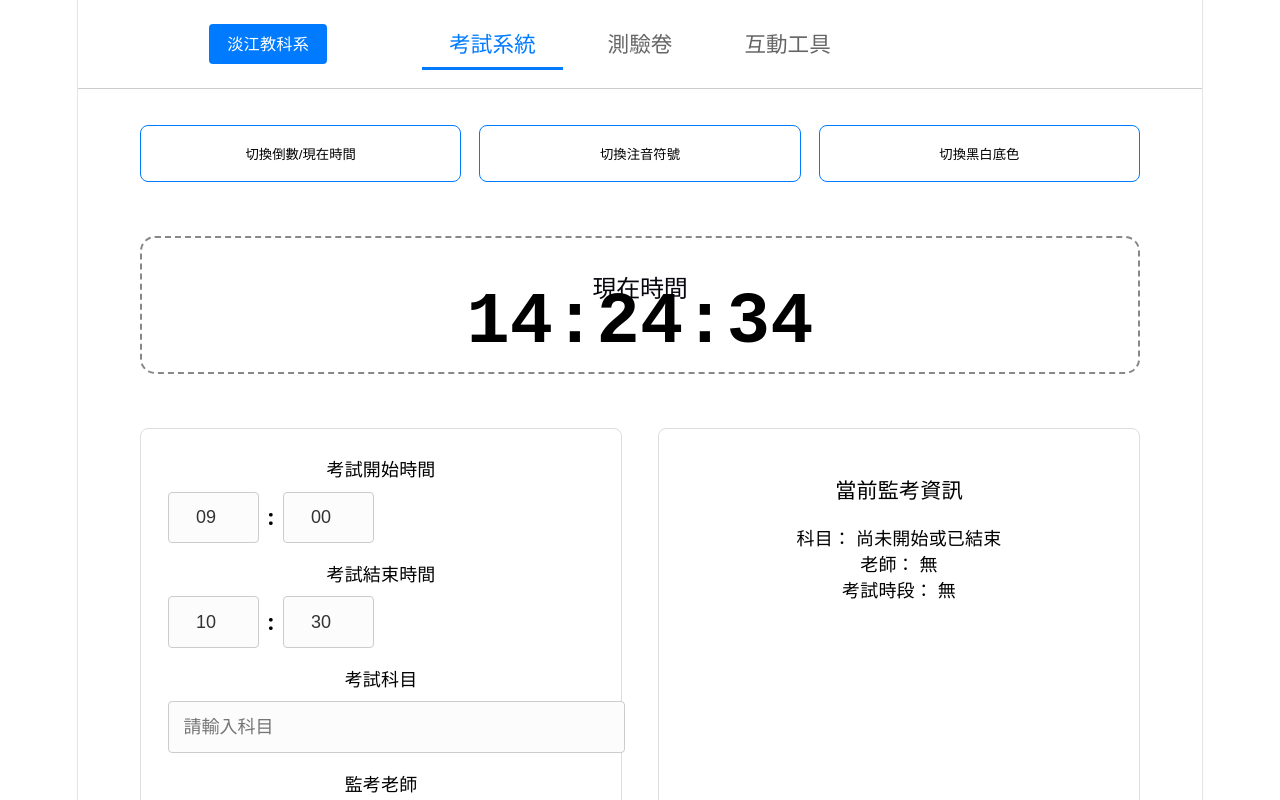
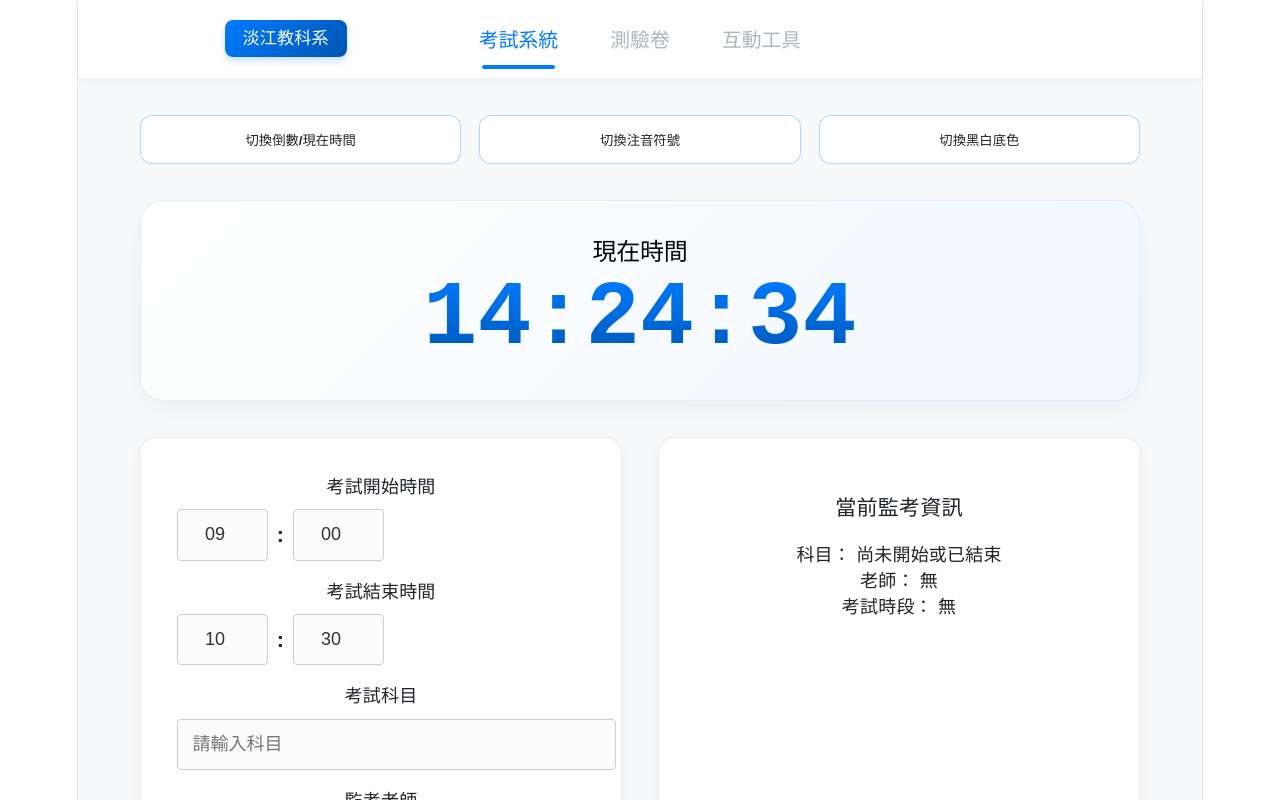
Before and after one commit to 413730739/0417, a Vue app: page / in a window 1280 px wide. Shown: the top 800 px of the page. Built offline with nearby package versions, Linux system fonts and the light colour scheme.

Commit message:
考試系統

```diff
--- a/src/App.vue
+++ b/src/App.vue
@@ -84,6 +84,17 @@ const removeQuestion = (idx) => {
 };
 
 // --- Methods ---
+const playSound = (type) => {
+  const sounds = {
+    click: 'https://assets.mixkit.co/active_storage/sfx/2568/2568-preview.mp3',
+    success: 'https://assets.mixkit.co/active_storage/sfx/2000/2000-preview.mp3',
+    alarm: 'https://assets.mixkit.co/active_storage/sfx/2190/2190-preview.mp3'
+  };
+  const audio = new Audio(sounds[type]);
+  audio.volume = 0.4;
+  audio.play().catch(() => {}); // Browsers often block auto-play until interaction
+};
+
 const updateTime = () => {
   currentTime.value = new Date();
   if (isCountdownMode.value) {
@@ -93,6 +104,7 @@ const updateTime = () => {
 };
 
 const toggleCountdown = () => {
+  playSound('click');
   isCountdownMode.value = !isCountdownMode.value;
   if (isCountdownMode.value) {
     // Reset countdown based on current exam's end time
@@ -158,6 +170,7 @@ const addExamToList = () => {
       endTime: endTime,
       invigilator: invigilator.value || '尚未設定'
     });
+    playSound('success');
     // 清空輸入框以方便下一筆輸入
     examSubject.value = '';
   }
@@ -185,6 +198,7 @@ const startDraw = () => {
       clearInterval(interval);
       isDrawing.value = false;
       if (excludeWinner.value) {
+          playSound('success');
         namesInput.value = list.filter(n => n !== drawnResult.value).join('\n');
       }
     }
@@ -202,6 +216,7 @@ const resetScores = () => {
 };
 
 const updateScore = (index, val) => {
+  playSound('click');
   groups.value[index].score += val;
 };
 
@@ -215,6 +230,7 @@ const setPresentationTime = (mins) => {
 };
 
 const togglePresentationTimer = () => {
+  playSound('click');
   if (isPresentationRunning.value) {
     clearInterval(presentationInterval);
   } else {
@@ -223,6 +239,7 @@ const togglePresentationTimer = () => {
         presentationSeconds.value--;
       } else {
         clearInterval(presentationInterval);
+        playSound('alarm');
         isPresentationRunning.value = false;
         isTimerFlashing.value = true;
       }
@@ -233,6 +250,7 @@ const togglePresentationTimer = () => {
 
 // Quiz Methods
 const submitQuiz = () => {
+  playSound('success');
   let correctCount = 0;
   quizQuestions.value.forEach(q => {
     if (q.type === 'multiple') {
@@ -249,6 +267,7 @@ const submitQuiz = () => {
 };
 
 const resetQuiz = () => {
+  playSound('click');
   quizQuestions.value.forEach(q => {
     q.userAnswer = q.type === 'multiple' ? [] : null;
   });
@@ -286,15 +305,15 @@ onUnmounted(() => {
       </div>
       <div class="header-center">
         <nav class="tab-nav">
-          <button @click="activeTab = 'exam'" :class="{ active: activeTab === 'exam' }">
+          <button @click="activeTab = 'exam'; playSound('click')" :class="{ active: activeTab === 'exam' }">
             <ruby v-if="showZhuyin">考試系統<rt>ㄎㄠˇ ㄕˋ ㄒㄧˋ ㄊㄨㄥˇ</rt></ruby>
             <span v-else>考試系統</span>
           </button>
-          <button @click="activeTab = 'quiz'" :class="{ active: activeTab === 'quiz' }">
+          <button @click="activeTab = 'quiz'; playSound('click')" :class="{ active: activeTab === 'quiz' }">
             <ruby v-if="showZhuyin">測驗卷<rt>ㄘㄜˋ ㄧㄢˋ ㄐㄩㄢˋ</rt></ruby>
             <span v-else>測驗卷</span>
           </button>
-          <button @click="activeTab = 'tools'" :class="{ active: activeTab === 'tools' }">
+          <button @click="activeTab = 'tools'; playSound('click')" :class="{ active: activeTab === 'tools' }">
             <ruby v-if="showZhuyin">互動工具<rt>ㄏㄨˋ ㄉㄨㄥˋ ㄍㄨㄥ ㄐㄩˋ</rt></ruby>
             <span v-else>互動工具</span>
           </button>
@@ -303,6 +322,7 @@ onUnmounted(() => {
       <div class="header-right"></div> <!-- Spacer for centering -->
     </header>
 
+    <transition name="fade" mode="out-in">
     <main class="container" v-if="activeTab === 'exam'">
       <!-- Tool Buttons -->
       <div class="button-group">
@@ -394,7 +414,7 @@ onUnmounted(() => {
                 <th><ruby v-if="showZhuyin">操作<rt>ㄘㄠ ㄗㄨㄛˋ</rt></ruby><span v-else>操作</span></th>
               </tr>
             </thead>
-            <tbody>
+            <transition-group name="list" tag="tbody">
               <tr v-for="(item, index) in examList" :key="index">
                 <td>{{ item.subject }}</td>
                 <td>{{ item.startTime }}</td>
@@ -404,14 +424,14 @@ onUnmounted(() => {
                   <button @click="removeExam(index)" class="delete-btn">刪除</button>
                 </td>
               </tr>
-            </tbody>
+            </transition-group>
           </table>
         </div>
       </div>
     </main>
 
     <main class="container" v-else-if="activeTab === 'quiz'">
-      <div class="quiz-header">
+      <div class="quiz-header dashboard-card">
         <h2>
           <ruby v-if="showZhuyin">數位互動測驗卷<rt>ㄕㄨˋ ㄨㄟˋ ㄏㄨˋ ㄉㄨㄥˋ ㄘㄜˋ ㄧㄢˋ ㄐㄩㄢˋ</rt></ruby>
           <span v-else>數位互動測驗卷</span>
@@ -531,17 +551,19 @@ onUnmounted(() => {
             <button @click="addGroup" class="tool-btn-sm">+ 新增小組</button>
             <button @click="resetScores" class="tool-btn-sm reset-btn">重設分數</button>
           </div>
-          <div class="score-list">
+          <transition-group name="list" tag="div" class="score-list">
             <div v-for="(group, idx) in groups" :key="idx" class="score-item">
-              <input v-model="group.name" class="group-name-input" />
+              <div class="score-main">
+                <input v-model="group.name" class="group-name-input" />
+                <span class="score-val">{{ group.score }}</span>
+              </div>
               <div class="score-actions">
-                <button @click="updateScore(idx, -1)">-1</button>
-                <span class="score-val">{{ group.score }}</span>
-                <button @click="updateScore(idx, 1)">+1</button>
-                <button @click="updateScore(idx, 5)">+5</button>
+                <button @click="updateScore(idx, -1)" class="btn-sub">-1</button>
+                <button @click="updateScore(idx, 1)" class="btn-add">+1</button>
+                <button @click="updateScore(idx, 5)" class="btn-add-lg">+5</button>
               </div>
             </div>
-          </div>
+          </transition-group>
           <div class="ranking-preview">
             <strong>目前領先：</strong> {{ sortedGroups[0]?.name }} ({{ sortedGroups[0]?.score }})
           </div>
@@ -565,85 +587,106 @@ onUnmounted(() => {
       </div>
 
       <!-- Real-time Ranking Table -->
-      <div class="list-section">
+      <div class="ranking-section">
         <div class="list-card">
-          <h3><ruby v-if="showZhuyin">即時排行榜<rt>ㄐㄧˊ ㄕˊ ㄆㄞˊ ㄏㄤˊ ㄅㄤˇ</rt></ruby><span v-else>即時排行榜</span></h3>
-          <table class="exam-table">
-            <thead>
-              <tr>
-                <th><ruby v-if="showZhuyin">排名<rt>ㄆㄞˊ ㄇㄧㄥˊ</rt></ruby><span v-else>排名</span></th>
-                <th><ruby v-if="showZhuyin">組別名稱<rt>ㄗㄨˇ ㄅㄧㄝˊ ㄇㄧㄥˊ ㄔㄥ</rt></ruby><span v-else>組別名稱</span></th>
-                <th><ruby v-if="showZhuyin">總分<rt>ㄗㄨˇ ㄈㄣ</rt></ruby><span v-else>總分</span></th>
-              </tr>
-            </thead>
-            <tbody>
-              <tr v-for="(group, index) in sortedGroups" :key="index">
-                <td>{{ index + 1 }}</td>
-                <td>{{ group.name }}</td>
-                <td>{{ group.score }}</td>
-              </tr>
-            </tbody>
-          </table>
+          <h3 class="ranking-title"><ruby v-if="showZhuyin">即時排行榜<rt>ㄐㄧˊ ㄕˊ ㄆㄞˊ ㄏㄤˊ ㄅㄤˇ</rt></ruby><span v-else>即時排行榜</span></h3>
+          <transition-group name="list" tag="div" class="ranking-grid">
+            <div v-for="(group, index) in sortedGroups" :key="index" class="rank-card" :class="'rank-' + (index + 1)">
+              <div class="rank-badge">
+                <span class="rank-num">{{ index + 1 }}</span>
+              </div>
+              <div class="rank-info">
+                <span class="rank-name">{{ group.name }}</span>
+              </div>
+              <div class="rank-score-pill">
+                <span class="score-num">{{ group.score }}</span>
+                <span class="unit">pts</span>
+              </div>
+            </div>
+          </transition-group>
         </div>
       </div>
     </main>
+    </transition>
   </div>
 </template>
 
 <style scoped>
 .app-wrapper {
   min-height: 100vh;
+  font-family: 'PingFang TC', 'Microsoft JhengHei', sans-serif;
+  transition: background-color 0.4s ease, color 0.4s ease;
 }
 
 .light-mode {
-  background-color: #ffffff;
-  color: #000000;
+  background-color: #f8f9fa;
+  color: #212529;
 }
 
 .dark-mode {
-  background-color: #000000;
-  color: #ffffff;
+  background-color: #121212;
+  color: #e9ecef;
 }
 
 .header {
   display: flex;
   align-items: center;
   justify-content: space-between;
-  padding: 1rem 2rem;
-  border-bottom: 1px solid #ccc;
+  padding: 0.75rem 2rem;
+  background: rgba(255, 255, 255, 0.8);
+  backdrop-filter: blur(10px);
+  position: sticky;
+  top: 0;
+  z-index: 100;
+  box-shadow: 0 2px 10px rgba(0,0,0,0.05);
+  border-bottom: 1px solid rgba(0,0,0,0.05);
+}
+.dark-mode .header {
+  background: rgba(30, 30, 30, 0.8);
+  border-bottom-color: rgba(255,255,255,0.1);
 }
 
 .tab-nav {
   display: flex;
-  gap: 1rem;
+  gap: 0.5rem;
 }
 
 .tab-nav button {
-  padding: 0.5rem 1.5rem;
+  padding: 0.6rem 1.2rem;
   border: none;
   background: none;
-  font-size: 1.2rem;
+  font-size: 1.1rem;
   font-weight: bold;
   cursor: pointer;
-  color: #666;
-  border-bottom: 3px solid transparent;
+  color: #adb5bd;
+  transition: all 0.3s ease;
 }
-
 .tab-nav button.active {
   color: #007bff;
-  border-bottom-color: #007bff;
+  position: relative;
+}
+.tab-nav button.active::after {
+  content: '';
+  position: absolute;
+  bottom: -5px;
+  left: 20%;
+  width: 60%;
+  height: 4px;
+  background: #007bff;
+  border-radius: 2px;
 }
 
 .header-left, .header-right { flex: 1; }
 .title { flex: 2; text-align: center; font-size: 1.5rem; margin: 0; }
 
 .nav-button {
-  background: #007bff;
+  background: linear-gradient(135deg, #007bff, #0056b3);
   color: white;
   padding: 0.5rem 1rem;
-  border-radius: 4px;
+  border-radius: 8px;
   text-decoration: none;
-  font-size: 0.9rem;
+  font-size: 0.95rem;
+  box-shadow: 0 4px 6px rgba(0, 123, 255, 0.2);
 }
 
 .container {
@@ -654,39 +697,66 @@ onUnmounted(() => {
 
 .button-group {
   display: grid;
-  grid-template-columns: repeat(auto-fit, minmax(200px, 1fr));
+  grid-template-columns: repeat(auto-fit, minmax(180px, 1fr));
   gap: 1rem;
   margin-bottom: 2rem;
 }
 
 .tool-btn {
-  padding: 1rem;
+  padding: 0.8rem;
   cursor: pointer;
-  border: 1px solid #007bff;
-  background: transparent;
+  border: 1px solid rgba(0, 123, 255, 0.3);
+  background: white;
   color: inherit;
-  border-radius: 8px;
-  transition: background 0.2s;
-  font-weight: 500;
+  border-radius: 12px;
+  transition: all 0.3s ease;
+  font-weight: 600;
+  box-shadow: 0 2px 4px rgba(0,0,0,0.02);
 }
-.tool-btn:hover { background: rgba(0, 123, 255, 0.1); }
-.dark-mode .tool-btn { border-color: #4da3ff; }
+.dark-mode .tool-btn { background: #1e1e1e; border-color: #444; }
+.tool-btn:hover {
+  background: #007bff;
+  color: white;
+  transform: translateY(-2px);
+  box-shadow: 0 4px 12px rgba(0, 123, 255, 0.2);
+}
 
 .time-display {
   text-align: center;
-  margin: 3rem 0;
+  margin: 2rem 0;
   padding: 2rem;
-  border: 2px dashed #888;
-  border-radius: 15px;
+  background: linear-gradient(135deg, #ffffff, #f0f7ff);
+  border-radius: 24px;
+  box-shadow: 0 10px 30px rgba(0,0,0,0.05);
+  border: 1px solid rgba(0, 123, 255, 0.1);
 }
-.time-value { font-size: 4rem; font-weight: bold; font-family: monospace; }
+.dark-mode .time-display {
+  background: linear-gradient(135deg, #1e1e1e, #141e2a);
+  border-color: #333;
+}
+.time-value {
+  font-size: 5rem;
+  font-weight: 800;
+  font-family: 'Courier New', monospace;
+  background: linear-gradient(to bottom, #007bff, #0056b3);
+  line-height: 1; /* Ensure text fits within its box */
+  -webkit-background-clip: text;
+  -webkit-text-fill-color: transparent;
+}
 
 .info-section {
   display: grid;
   grid-template-columns: repeat(auto-fit, minmax(300px, 1fr));
   gap: 2rem;
 }
-.input-card, .display-card { padding: 1.5rem; border: 1px solid #ddd; border-radius: 8px; }
+.input-card, .display-card {
+  padding: 2rem;
+  background: white;
+  border-radius: 16px;
+  box-shadow: 0 4px 15px rgba(0,0,0,0.05);
+  border: 1px solid #eee;
+}
+.dark-mode .input-card, .dark-mode .display-card { background: #1e1e1e; border-color: #333; }
 .form-group { margin-bottom: 1rem; }
 
 .form-group label {
@@ -722,20 +792,20 @@ onUnmounted(() => {
   font-weight: bold;
 }
 
-.dark-mode .input-card, .dark-mode .display-card { border-color: #444; }
-
 .add-btn {
   width: 100%;
-  padding: 0.8rem;
-  background-color: #28a745;
+  padding: 1rem;
+  background: linear-gradient(135deg, #28a745, #218838);
   color: white;
   border: none;
-  border-radius: 4px;
+  border-radius: 10px;
   cursor: pointer;
   font-weight: bold;
   margin-top: 1rem;
+  box-shadow: 0 4px 10px rgba(40, 167, 69, 0.2);
 }
-.add-btn:hover { background-color: #218838; }
+.add-btn:hover { transform: translateY(-1px); box-shadow: 0 6px 15px rgba(40, 167, 69, 0.3); }
+.add-btn:active { transform: scale(0.98); }
 
 .list-section { margin-top: 2rem; }
 .exam-table {
@@ -743,14 +813,23 @@ onUnmounted(() => {
   border-collapse: collapse;
   margin-top: 1rem;
 }
+.exam-table thead th {
+  background: #f8f9fa;
+  color: #666;
+  text-transform: uppercase;
+  font-size: 0.85rem;
+  letter-spacing: 0.5px;
+}
+.dark-mode .exam-table thead th { background: #2c2c2c; color: #aaa; }
 .exam-table th, .exam-table td {
-  border: 1px solid #ddd;
-  padding: 0.8rem;
+  padding: 1rem;
   text-align: center;
+  border-bottom: 1px solid #eee;
 }
-.dark-mode .exam-table th, .dark-mode .exam-table td {
-  border-color: #444;
-}
+.dark-mode .exam-table th, .dark-mode .exam-table td { border-color: #333; }
+
+.exam-table tr:hover { background: rgba(0, 123, 255, 0.02); }
+
 .delete-btn {
   background-color: #dc3545;
   color: white;
@@ -758,18 +837,177 @@ onUnmounted(() => {
   padding: 0.4rem 0.8rem;
   border-radius: 4px;
   cursor: pointer;
+  transition: background 0.2s;
 }
 .delete-btn:hover { background-color: #c82333; }
 
-.list-card { border: 1px solid #ddd; border-radius: 8px; padding: 1.5rem; }
+.list-card {
+  background: #fff;
+  border: 1px solid #eee;
+  border-radius: 12px;
+  padding: 1.5rem;
+  box-shadow: 0 4px 6px rgba(0,0,0,0.02);
+}
 .dark-mode .list-card { border-color: #444; }
+
+/* Transitions */
+.fade-enter-active, .fade-leave-active { transition: opacity 0.3s ease; }
+.fade-enter-from, .fade-leave-to { opacity: 0; }
+
+.list-enter-active, .list-leave-active { transition: all 0.5s ease; }
+.list-enter-from, .list-leave-to { opacity: 0; transform: translateX(30px); }
+.list-move { transition: transform 0.5s ease; }
 
 @media (max-width: 600px) {
   .time-value { font-size: 2.5rem; }
-  .header { flex-direction: column; gap: 1rem; }
+  .time-display { padding: 2rem 1rem; } /* Adjust padding for smaller screens */
 }
 
-/* Interactive Tools Enhancements */
+/* --- Quiz System Mobile Redesign --- */
+.quiz-header {
+  text-align: center;
+  margin-bottom: 2rem;
+}
+
+.quiz-actions-top {
+  display: flex;
+  justify-content: center;
+  align-items: center;
+  gap: 1rem;
+  margin-top: 1rem;
+}
+
+.score-badge {
+  background: #ffc107;
+  color: #000;
+  padding: 0.5rem 1.2rem;
+  border-radius: 20px;
+  font-weight: 800;
+  box-shadow: 0 4px 10px rgba(255, 193, 7, 0.3);
+}
+
+.quiz-card {
+  background: white;
+  border-radius: 20px;
+  padding: 1.5rem;
+  margin-bottom: 1.5rem;
+  box-shadow: 0 8px 20px rgba(0,0,0,0.06);
+  border: 1px solid #eee;
+  transition: transform 0.3s ease;
+  position: relative;
+  overflow: hidden;
+}
+.dark-mode .quiz-card { background: #1e1e1e; border-color: #333; }
+
+.q-header {
+  display: flex;
+  justify-content: space-between;
+  align-items: center;
+  margin-bottom: 1rem;
+}
+
+.q-num { font-weight: 800; color: #007bff; font-size: 1.2rem; }
+.q-type-label { background: #e9ecef; padding: 2px 8px; border-radius: 4px; font-size: 0.8rem; color: #666; }
+.dark-mode .q-type-label { background: #333; color: #aaa; }
+
+.q-text {
+  font-size: 1.15rem;
+  font-weight: 600;
+  line-height: 1.5;
+  margin-bottom: 1.5rem;
+}
+
+.q-options {
+  display: flex;
+  flex-direction: column;
+  gap: 0.8rem;
+}
+
+.opt-label {
+  display: flex;
+  align-items: center;
+  padding: 1rem 1.2rem;
+  border: 2px solid #f1f3f5;
+  border-radius: 15px;
+  cursor: pointer;
+  transition: all 0.2s ease;
+  font-weight: 500;
+}
+.dark-mode .opt-label { border-color: #2c2c2c; }
+
+.opt-label:hover:not(.is-disabled) {
+  background: #f8f9fa;
+  border-color: #dee2e6;
+}
+.dark-mode .opt-label:hover:not(.is-disabled) { background: #252525; }
+
+.opt-label input { margin-right: 12px; transform: scale(1.2); }
+
+/* 選中狀態樣式 */
+.opt-label:has(input:checked) {
+  background: rgba(0, 123, 255, 0.05);
+  border-color: #007bff;
+  color: #007bff;
+}
+
+/* 回饋狀態 */
+.quiz-card.correct { border-left: 6px solid #28a745; background: #f4fff7; }
+.quiz-card.incorrect { border-left: 6px solid #dc3545; background: #fff5f5; }
+.dark-mode .quiz-card.correct { background: #142a1a; }
+.dark-mode .quiz-card.incorrect { background: #2a1414; }
+
+.q-feedback {
+  margin-top: 1.5rem;
+  padding-top: 1rem;
+  border-top: 1px dashed #ddd;
+  font-size: 0.95rem;
+}
+
+.submit-quiz-btn {
+  display: block;
+  width: 100%;
+  max-width: 400px;
+  margin: 2rem auto;
+  padding: 1.2rem;
+  background: linear-gradient(135deg, #007bff, #0056b3);
+  color: white;
+  border: none;
+  border-radius: 50px;
+  font-size: 1.2rem;
+  font-weight: bold;
+  cursor: pointer;
+  box-shadow: 0 10px 20px rgba(0, 123, 255, 0.3);
+  transition: transform 0.2s;
+}
+.submit-quiz-btn:hover { transform: translateY(-3px); }
+
+/* 編輯器優化 */
+.editor-card {
+  background: #fff;
+  border-radius: 20px;
+  padding: 2rem;
+  margin-bottom: 2rem;
+  border: 2px solid #007bff;
+}
+.dark-mode .editor-card { background: #1e1e1e; }
+
+.q-textarea {
+  width: 100%;
+  height: 80px;
+  padding: 0.8rem;
+  border-radius: 10px;
+  border: 1px solid #ddd;
+  margin-top: 0.5rem;
+}
+
+.opt-row {
+  display: flex;
+  align-items: center;
+  gap: 0.8rem;
+  margin-bottom: 0.5rem;
+}
+
+/* --- Interactive Tools Enhancements --- */
 .tools-grid {
   display: grid;
   grid-template-columns: repeat(auto-fit, minmax(320px, 1fr));
@@ -781,9 +1019,11 @@ onUnmounted(() => {
   background: rgba(128, 128, 128, 0.05);
   padding: 1.5rem;
   border-radius: 12px;
-  border: 1px solid #ddd;
+  border: 1px solid rgba(0,0,0,0.05);
+  background: #fff;
+  box-shadow: 0 4px 15px rgba(0,0,0,0.05);
 }
-.dark-mode .tool-card { border-color: #444; }
+.dark-mode .tool-card { background: #1e1e1e; border-color: #333; }
 
 .name-textarea {
   width: 100%;
```
